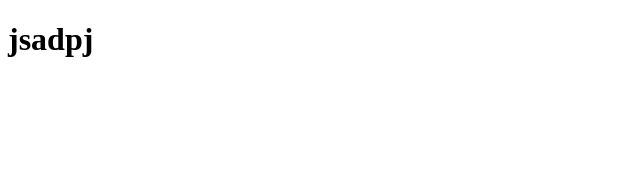
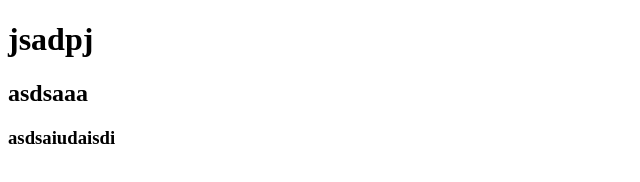
Before and after one commit to CJH922/xin, a plain HTML site: page index.html in a window 1280 px wide. Shown: the whole page, without its empty margins (0-640 px from the left). Drawn offline with Linux system fonts and the light colour scheme.

Commit message:
创建二

```diff
--- a/index.html
+++ b/index.html
@@ -8,5 +8,7 @@
 </head>
 <body>
     <h1>jsadpj</h1>
+    <h2>asdsaaa</h2>
+    <h3>asdsaiudaisdi</h3>
 </body>
 </html>
```
